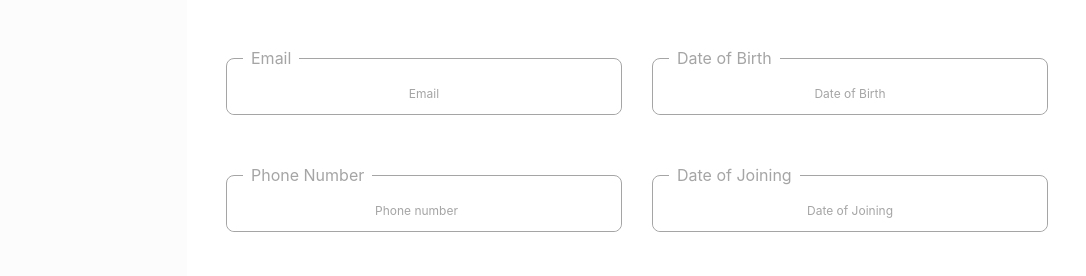
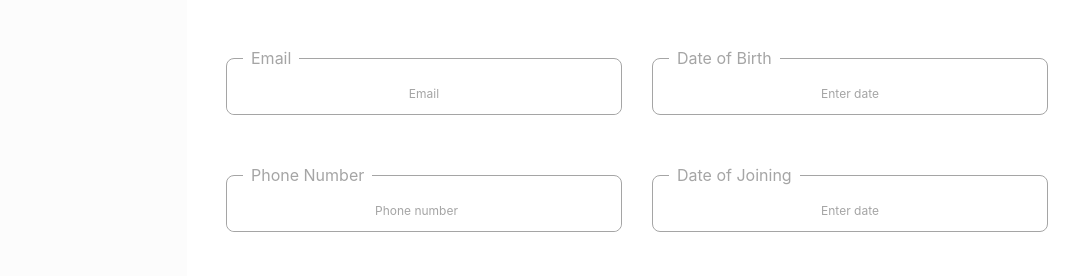
Before and after one commit to shreynpatel23/hr-management, a React (Create React App) app: page /personal-details in a window 1280 px wide. Shown: the part 313-589 px from the top of the page, without its empty margins (3-1089 px from the left). Built offline with nearby package versions, Linux system fonts and the light colour scheme.

Commit message:
added date picker in the application

```diff
--- a/package.json
+++ b/package.json
@@ -10,6 +10,7 @@
     "node-sass": "^4.13.1",
     "react": "^16.13.0",
     "react-bootstrap": "^1.0.0-beta.17",
+    "react-datepicker": "^2.14.1",
     "react-dom": "^16.13.0",
     "react-router-dom": "^5.1.2",
     "react-scripts": "3.4.0",
--- a/src/shared/input/input.js
+++ b/src/shared/input/input.js
@@ -4,6 +4,14 @@ import Styles from "./input.module.scss";
 function Input(props) {
   return (
     <div>
+      {props.children ? (
+        <fieldset className={Styles.fieldSet}>
+          <legend className={`${Styles.legendText} px-2 mx-3 mb-0`}>
+            {props.labelname}
+          </legend>
+          {props.children}
+        </fieldset>
+      ) : (
         <fieldset className={Styles.fieldSet}>
           <legend className={`${Styles.legendText} px-2 mx-3 mb-0`}>
             {props.labelname}
@@ -15,6 +23,7 @@ function Input(props) {
             {...props}
           />
         </fieldset>
+      )}
     </div>
   );
 }
--- a/src/shared/personal-details-form/personalDetailsForm.js
+++ b/src/shared/personal-details-form/personalDetailsForm.js
@@ -1,11 +1,14 @@
 import React from "react";
 import Styles from "../../personal-details/personalDetails.module.scss";
+import InputStyles from "../../shared/input/input.module.scss";
 import Input from "../input/input";
+import DatePicker from "react-datepicker";
 import ErrorMessage from "../error-message/errorMessage";
 
 function PersonalDetailsForm(props) {
   const [married, setMarried] = React.useState("YES");
   const [gender, setGender] = React.useState("Male");
+  const [date, setDate] = React.useState();
   return (
     <form className="py-2">
       <div className="container-fluid">
@@ -66,27 +69,34 @@ function PersonalDetailsForm(props) {
               {/* <ErrorMessage /> */}
             </div>
             <div className="form-group py-3">
-              <Input
-                type="text"
-                labelname="Date of Birth"
-                placeholder="Date of Birth"
-                name="dateOfBirth"
-                id="dateOfBirth"
-                autoComplete="off"
-                disabled={props.disabled}
-              />
+              <Input labelname="Date of Birth">
+                <DatePicker
+                  placeholderText="Enter date"
+                  className={InputStyles.formControl}
+                  selected={date}
+                  disabled={props.disabled}
+                  style={{ width: "100%" }}
+                  onChange={(event) => {
+                    console.log(event);
+                  }}
+                />
+              </Input>
+
               {/* <ErrorMessage /> */}
             </div>
             <div className="form-group py-3">
-              <Input
-                type="text"
-                labelname="Date of Joining"
-                placeholder="Date of Joining"
-                name="dateOfJoining"
-                id="dateOfJoining"
-                autoComplete="off"
-                disabled={props.disabled}
-              />
+              <Input labelname="Date of Joining">
+                <DatePicker
+                  placeholderText="Enter date"
+                  className={InputStyles.formControl}
+                  disabled={props.disabled}
+                  selected={date}
+                  style={{ width: "100%" }}
+                  onChange={(event) => {
+                    console.log(event);
+                  }}
+                />
+              </Input>
               {/* <ErrorMessage /> */}
             </div>
           </div>
```
Also changed, not shown: src/index.js (+7 -6 lines), 1 other file (tests, documents, lock files or other folders). Lines whose indentation alone changed are shown as unchanged.
